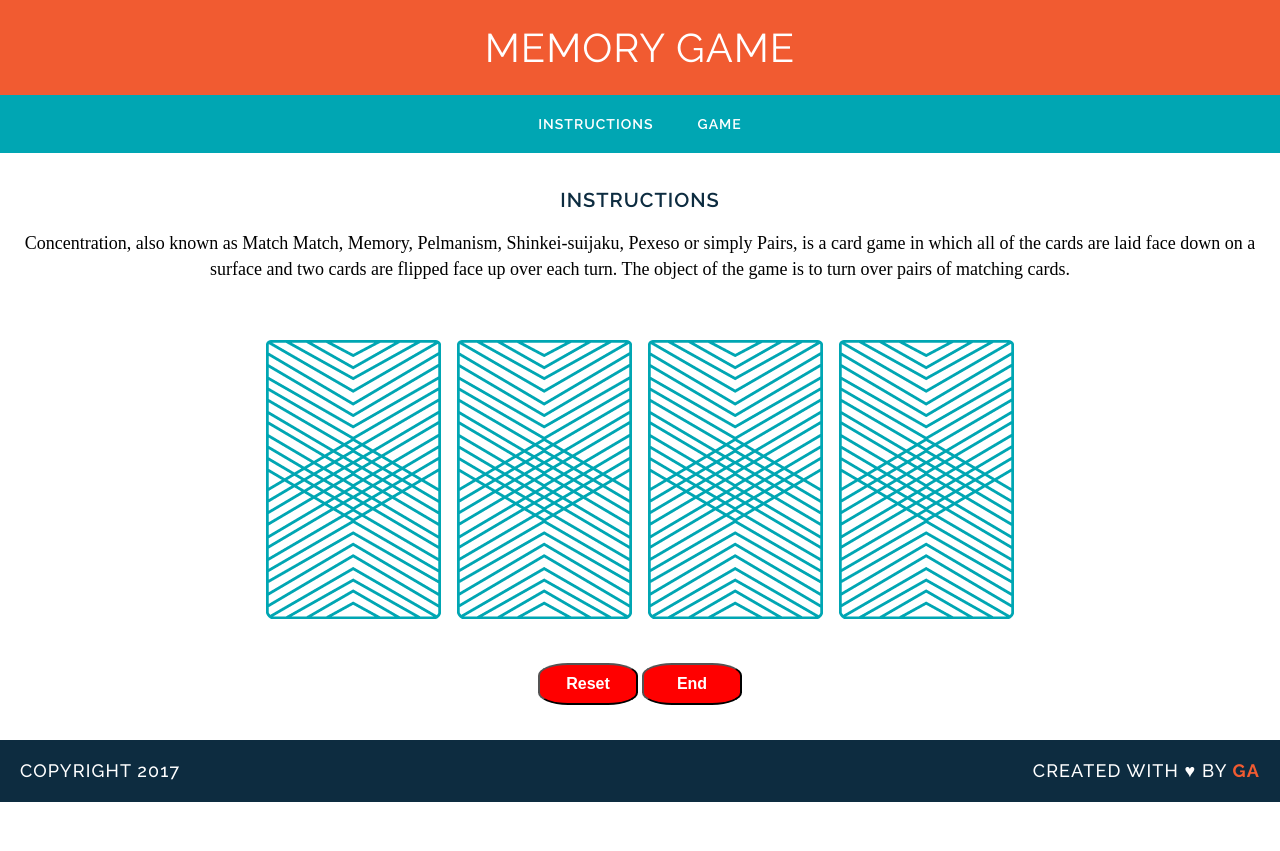
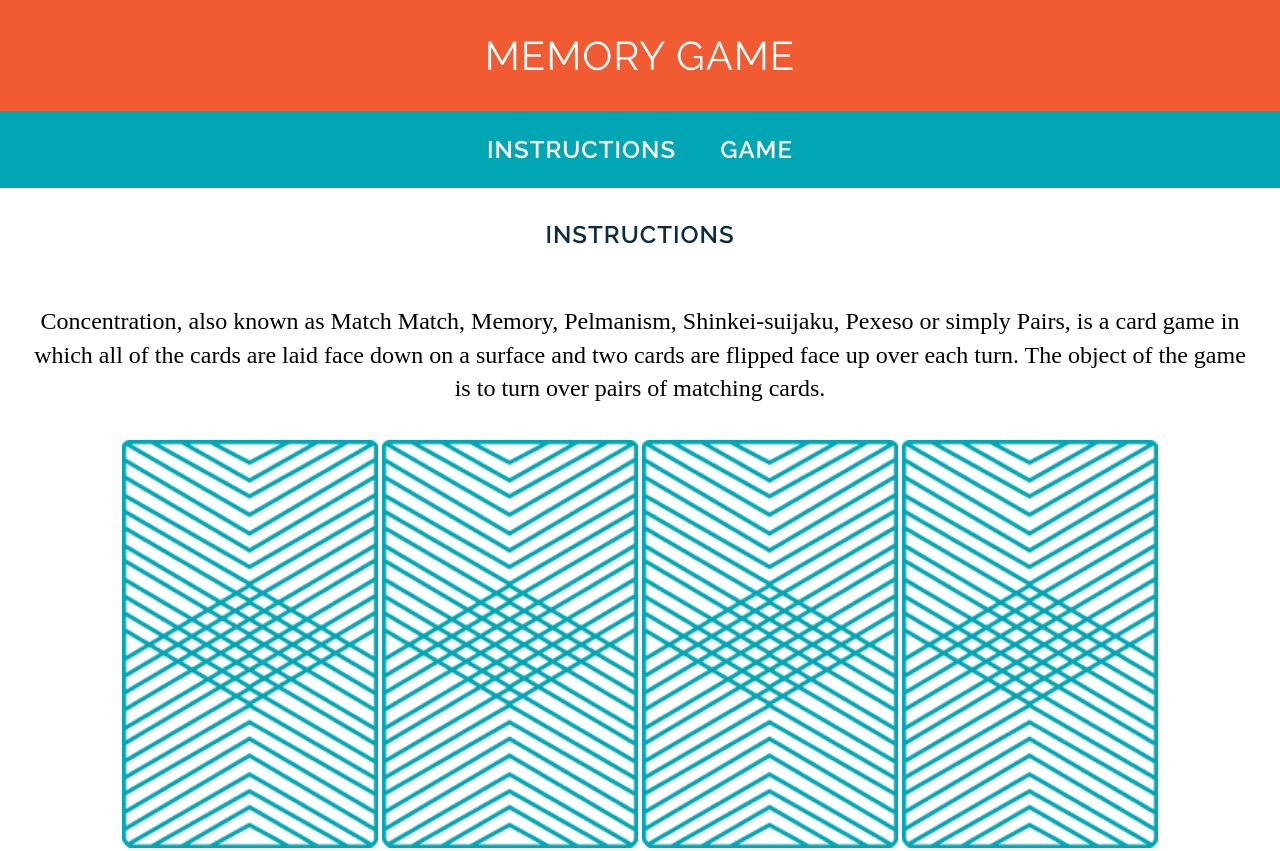
Before and after one commit to alan88wy/memory_game, a website: page index.html in a window 1280 px wide. Shown: the top 851 px of the page. Before the commit the page ends 802 px from the top, so only its background shows below. Drawn offline with Linux system fonts and the light colour scheme; a web font is replaced by a local one.

Commit message:
Adding more media queries

```diff
--- a/css/style.css
+++ b/css/style.css
@@ -1,9 +1,9 @@
 h1 {
     font-family: "Raleway", sans-serif;
-    font-weight: 200;
+    font-weight: 400;
     color: #FFFFFF;
     letter-spacing: 1px;
-    font-size: 0.5rem;
+    font-size: 1.5rem;
     text-transform: uppercase;
     margin: 0;
 }
@@ -13,7 +13,7 @@ a {
     font-weight: 600;
     color: #FFFFFF;
     letter-spacing: 1px;
-    font-size: 14px;
+    font-size: 1rem;
     margin-left: 20px;
     margin-right: 20px;
     text-transform: uppercase;
@@ -21,22 +21,23 @@ a {
     border-bottom: 2px solid transparent;
 }
 
-
-
 h2 {
     font-family: "Raleway", sans-serif;
     font-weight: 600;
     color: #0D2C40;
     letter-spacing: 1px;
-    font-size: 20px;
+    font-size: 1rem;
     text-transform: uppercase;
+    margin: 5px;
 }
 
 
 p {
     font-family: "Droid Serif", serif;
-    line-height: 26px;
-    font-size: 18px;
+    line-height: 1.3rem;
+    font-size: 0.75rem;
+    padding: 0.5rem;
+    margin: 0;
 }
 
 body {
@@ -46,34 +47,67 @@ body {
 
 header {
     background-color: #F15B31;
-    padding: 1.5rem 1rem;
+    padding: 1rem 1rem;
     /* width: 100%; */
 }
+
+nav {
+    background-color: #00A6B3;
+    padding: 0.6rem;
+}
+
 
 @media (min-width: 40rem) {
     h1 {
         font-size: 2.5rem;
         font-weight: 400;
-    },
+    }
     header {
-        padding: 3rem 1.5rem;
+        padding: 2rem 1.5rem;
     }
-}
-
-
-nav {
-    background-color: #00A6B3;
-    padding: 20px;
+    a {
+        font-size: 1.5rem;
+      }
+    nav {
+        padding: 1.5rem;
+    }
+    h2 {
+        font-size: 1.5rem;
+        margin: 2rem;
+    }
+    p {
+        font-size: 1.5rem;
+        line-height: 2.1rem;
+        padding: 1.5rem;
+    }
+    main {
+        /* width: 850px; */
+        width: 100vw;
+        margin: 35px auto;
+    }
+    img {
+        margin: 40px 8px;
+    }
+    footer {
+        text-transform: uppercase;
+        font-size: 1rem;
+        font-weight: 500;
+    }
+    footer p {
+        font-size: 1rem;
+    }
 }
 
 main {
     /* width: 850px; */
     width: 100vw;
-    margin: 35px auto;
+    margin: auto;
 }
 
 img {
-    margin: 40px 8px;
+    margin: 10px 2px;
+    width: 20%;
+    height: 50%;
 }
 
 a:hover {
@@ -84,12 +118,16 @@ a:hover {
 
 footer {
     text-transform: uppercase;
-    padding: 0 20px;
+    padding: 0 1.5rem;
     background-color: #0D2C40;
     color: white;
-    font-size: 14px;
+    font-size: 0.5rem;
     letter-spacing: .08em;
     font-weight: 500;
+}
+
+footer p {
+    font-size: 0.6rem;
 }
 
 .copyright {
```
